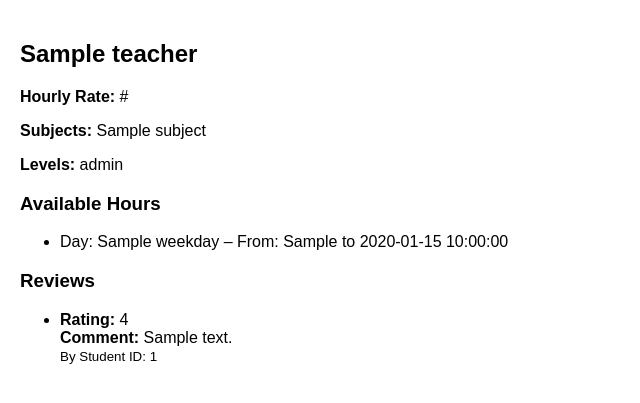
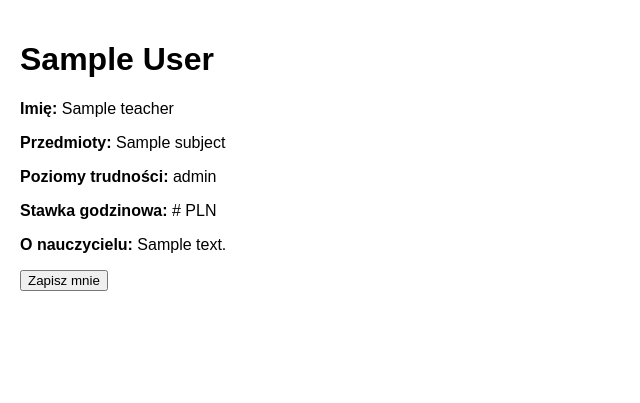
Before and after one commit to ProjBezpieczenstwo/frontend, a Flask app: page /lessons/teacher/1 in a window 1280 px wide. Shown: the part 38-441 px from the top of the page, without its empty margins (0-640 px from the left). Run offline with Flask 3, Linux system fonts and the light colour scheme; a database or web service that is not in the repository returns one stand-in record (values such as "Sample title"); data that the repository does not hold is empty.

Commit message:
Small changes (check DM's)

```diff
--- a/blueprints/lessons.py
+++ b/blueprints/lessons.py
@@ -1,5 +1,6 @@
 import requests
 from flask import Blueprint, render_template, request, redirect, url_for, flash, session, current_app
+from datetime import datetime
 
 lessons_bp = Blueprint('lessons', __name__, template_folder='../templates')
 
@@ -17,40 +18,80 @@ def get_headers():
 def my_lessons():
     headers = get_headers()
     # Używamy endpointu teacher-list, który zwraca listę nauczycieli
-    response = requests.get(f"{get_api_base()}/api/teacher-list", headers=headers)
+    response = requests.get(f"{get_api_base()}/api/teacher-list/0", headers=headers)
     if response.status_code == 200:
         teachers = response.json().get('teacher_list', [])
     else:
         teachers = []
         flash(response.json().get('message', 'Could not retrieve teachers.'), "error")
-    return render_template('teacher_browser.html', teachers=teachers)
-
+    return render_template('lesson_browser.html', teachers=teachers)
 
 @lessons_bp.route('/teacher_browser', methods=['GET'])
 def teacher_browser():
     headers = get_headers()
-    #TODO zmienić z 0 na coś innego
-    teacher_response = requests.get(f"{get_api_base()}/api/teacher-list/0", headers=headers)
+    teacher_api = f"{get_api_base()}/api/teacher-list/0"
+    teacher_response = requests.get(teacher_api, headers=headers, params=request.args)
     if teacher_response.status_code == 200:
         teachers = teacher_response.json().get('teacher_list', [])
     else:
         teachers = []
-        flash(teacher_response.json().get('message', 'Could not retrieve teachers.'), "error")
+        if teacher_response.status_code != 404:
+            flash(teacher_response.json().get('message', 'Could not retrieve teachers.'), "error")
+
     subject_response = requests.get(f"{get_api_base()}/api/subjects", headers=headers)
-    if subject_response.status_code == 200:
-        subjects = subject_response.json().get('subjects', [])
-    else:
-        subjects = []
-        flash(subject_response.json().get('message', 'Could not retrieve teachers.'), "error")
+    subjects = subject_response.json().get('subjects', []) if subject_response.status_code == 200 else []
+
     difficulties_response = requests.get(f"{get_api_base()}/api/difficulty-levels", headers=headers)
-    if difficulties_response.status_code == 200:
-        difficulty_levels = difficulties_response.json().get('difficulty_levels', [])
-    else:
-        difficulty_levels = []
-        flash(difficulties_response.json().get('message', 'Could not retrieve teachers.'), "error")
+    difficulty_levels = difficulties_response.json().get('difficulty_levels', []) if difficulties_response.status_code == 200 else []
+
     return render_template('teacher_browser.html', teachers=teachers, subjects=subjects,
                            difficulty_levels=difficulty_levels)
 
+@lessons_bp.route('/teacher/<int:teacher_id>/book', methods=['POST'])
+def book_lesson(user, teacher_id):
+    headers = get_headers()
+
+    subject_id = request.form.get('subject_id')
+    difficulty_level_id = request.form.get('difficulty_level_id')
+    hour = request.form.get('hour')
+
+    # Zakładamy dzisiejszą datę + godzina z formularza
+    try:
+        now = datetime.now().date()
+        lesson_datetime = datetime.strptime(f"{now} {hour}", "%Y-%m-%d %H:%M")
+        date_str = lesson_datetime.isoformat()  # format zgodny z JSON/API
+    except ValueError:
+        flash("Nieprawidłowa godzina.", "error")
+        return redirect(url_for('lessons.teacher_details', teacher_id=teacher_id))
+
+    # Ustal cenę lekcji (jeśli masz ją z frontendu/obiektu nauczyciela możesz też przekazać)
+    price = request.form.get('price')  # alternatywnie pobierz z API nauczyciela
+    if not price:
+        flash("Brak informacji o cenie.", "error")
+        return redirect(url_for('lessons.teacher_details', teacher_id=teacher_id))
+
+    # Przygotuj payload
+    payload = {
+        "teacher_id": teacher_id,
+        "subject_id": subject_id,
+        "difficulty_level_id": difficulty_level_id,
+        "date": date_str,
+        "status": "scheduled",
+        "is_reviewed": False,
+        "is_reported": False,
+        "price": float(price),
+    }
+
+    # Wyślij zapytanie do API
+    response = requests.post(f"{get_api_base()}/api/lesson", json=payload, headers=headers)
+
+    if response.status_code == 200:
+        flash("Zapisano na lekcję!", "success")
+    else:
+        message = response.json().get("message", "Błąd podczas zapisu.")
+        flash(message, "error")
+
+    return redirect(url_for('lessons.teacher_browser', teacher_id=teacher_id))
 
 @lessons_bp.route('/teacher/<int:teacher_id>', methods=['GET'])
 def teacher_details(teacher_id):
@@ -74,32 +115,6 @@ def teacher_details(teacher_id):
 
     return render_template('teacher_details.html', teacher=teacher, reviews=reviews)
 
-
-@lessons_bp.route('/create', methods=['GET', 'POST'])
-def create_lesson():
-    subjects_response = requests.get(f"{get_api_base()}/api/subjects")
-    subjects = subjects_response.json().get("subjects")
-    difficulties_response = requests.get(f"{get_api_base()}/api/difficulty-levels")
-    difficulties = difficulties_response.json().get("difficulty_levels")
-    if request.method == 'POST':
-        teacher_id = request.form.get('teacher_id')
-        subject_id = request.form.get('subject_id')
-        difficulty_id = request.form.get('difficulty_id')
-        date = request.form.get('date')  # Expected format: "dd/mm/YYYY HH:MM"
-        data = {
-            "teacher_id": teacher_id,
-            "subject_id": subject_id,
-            "difficulty_id": difficulty_id,
-            "date": date
-        }
-        headers = get_headers()
-        response = requests.post(f"{get_api_base()}/lesson", json=data, headers=headers)
-        if response.status_code in (200, 201):
-            flash("Lesson booked successfully!", "success")
-            return redirect(url_for('lessons.teacher_browser'))
-        else:
-            flash(response.json().get('message', 'Failed to book lesson.'), "error")
-    return render_template('create_lesson.html', subjects=subjects, difficulties=difficulties)
 
 
 @lessons_bp.route('/calendar', methods=['GET', 'POST'])
--- a/static/css/style.css
+++ b/static/css/style.css
@@ -36,3 +36,26 @@ nav a {
 .flashes li.error {
     color: red;
 }
+.tile-container {
+    display: flex;
+    flex-wrap: wrap;
+    gap: 1rem;
+}
+
+.teacher-tile {
+    text-decoration: none;
+    color: inherit;
+}
+
+.tile {
+    border: 1px solid #ccc;
+    padding: 1rem;
+    width: 250px;
+    transition: box-shadow 0.3s ease;
+    border-radius: 5px;
+    background-color: #f9f9f9;
+}
+
+.tile:hover {
+    box-shadow: 0 2px 8px rgba(0,0,0,0.2);
+}
--- a/templates/teacher_details.html
+++ b/templates/teacher_details.html
@@ -1,48 +1,63 @@
 {% extends "base.html" %}
-{% block title %}Teacher Details{% endblock %}
+{% block title %}{{ teacher.full_name }}{% endblock %}
 {% block content %}
-<h2>{{ teacher.name }}</h2>
-<p><strong>Hourly Rate:</strong> {{ teacher.hourly_rate }}</p>
-<p><strong>Subjects:</strong>
-    {% if teacher.subjects %}
-        {{ teacher.subjects | join(', ') }}
-    {% else %}
-        No subjects listed.
-    {% endif %}
-</p>
-<p><strong>Levels:</strong>
-    {% if teacher.difficulty_levels %}
-        {{ teacher.difficulty_levels | join(', ') }}
-    {% else %}
-        No levels listed.
-    {% endif %}
-</p>
 
-<h3>Available Hours</h3>
-{% if teacher.available_hours %}
-    <ul>
-        {% for entry in teacher.available_hours %}
-            <li>
-                Day: {{ entry.weekday }} – From: {{ entry.available_from }} to {{ entry.available_until }}
-            </li>
-        {% endfor %}
-    </ul>
-{% else %}
-    <p>No available hours.</p>
-{% endif %}
+<h1>{{ teacher.full_name }}</h1>
+<p><strong>Imię:</strong> {{ teacher.name }}</p>
+<p><strong>Przedmioty:</strong> {{ teacher.subjects | join(', ') }}</p>
+<p><strong>Poziomy trudności:</strong> {{ teacher.difficulty_levels | join(', ') }}</p>
+<p><strong>Stawka godzinowa:</strong> {{ teacher.hourly_rate }} PLN</p>
+<p><strong>O nauczycielu:</strong> {{ teacher.bio }}</p>
 
-<h3>Reviews</h3>
-{% if reviews %}
-    <ul>
-        {% for review in reviews %}
-            <li>
-                <strong>Rating:</strong> {{ review.rating }}<br>
-                <strong>Comment:</strong> {{ review.comment }}<br>
-                <small>By Student ID: {{ review.student_id }}</small>
-            </li>
-        {% endfor %}
-    </ul>
-{% else %}
-    <p>No reviews yet.</p>
-{% endif %}
+<button onclick="openModal()">Zapisz mnie</button>
+
+<div id="lessonModal" style="display:none; position:fixed; top:0; left:0; width:100%; height:100%;
+    background:rgba(0,0,0,0.5); align-items:center; justify-content:center; z-index:1000;">
+    <div style="background:white; padding:2rem; border-radius:10px; min-width:300px; max-width:90%;">
+        <h2>Zapisz się na lekcję</h2>
+        <form method="POST" action="{{ url_for('lessons.book_lesson', teacher_id=teacher.id) }}">
+            <div>
+                <label for="subject_id">Przedmiot</label>
+                <select name="subject_id" id="subject_id" required>
+                    {% for subject in teacher.subjects %}
+                    <option value="{{ subject.id }}">{{ subject.name }}</option>
+                    {% endfor %}
+                </select>
+            </div>
+
+            <div>
+                <label for="difficulty_level_id">Poziom trudności</label>
+                <select name="difficulty_level_id" id="difficulty_level_id" required>
+                    {% for level in teacher.difficulty_levels %}
+                    <option value="{{ level.id }}">{{ level.name }}</option>
+                    {% endfor %}
+                </select>
+            </div>
+
+            <div>
+                <label for="hour">Dostępna godzina</label>
+                <select name="hour" id="hour" required>
+                    {% for hour in teacher.available_hours %}
+                    <option value="{{ hour }}">{{ hour }}</option>
+                    {% endfor %}
+                </select>
+            </div>
+
+            <button type="submit">Zapisz się</button>
+            <button type="button" onclick="closeModal()">Anuluj</button>
+        </form>
+
+    </div>
+</div>
+
+<script>
+function openModal() {
+    document.getElementById('lessonModal').style.display = 'flex';
+}
+
+function closeModal() {
+    document.getElementById('lessonModal').style.display = 'none';
+}
+</script>
+
 {% endblock %}
```
Also changed, not shown: templates/teacher_browser.html (+22 -21 lines).
